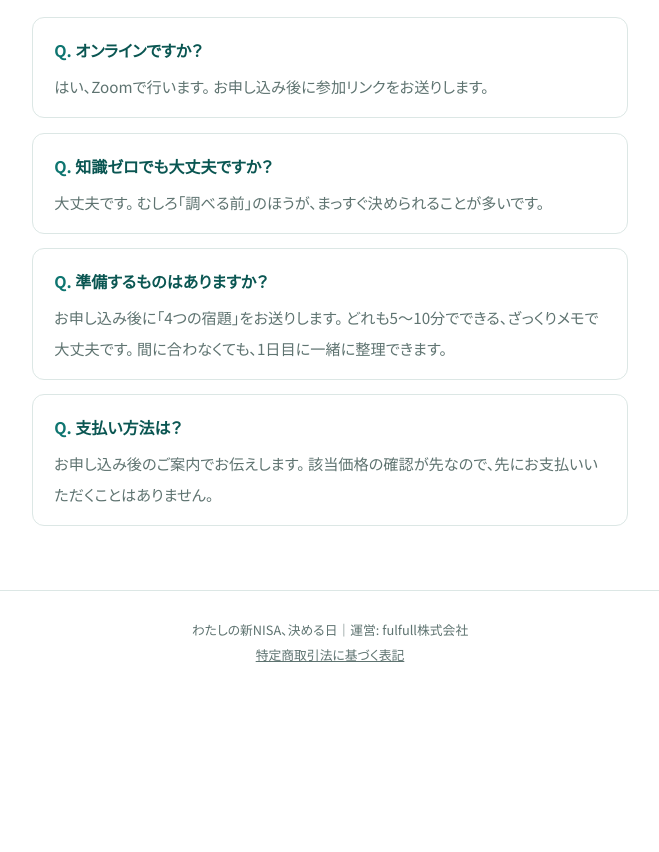
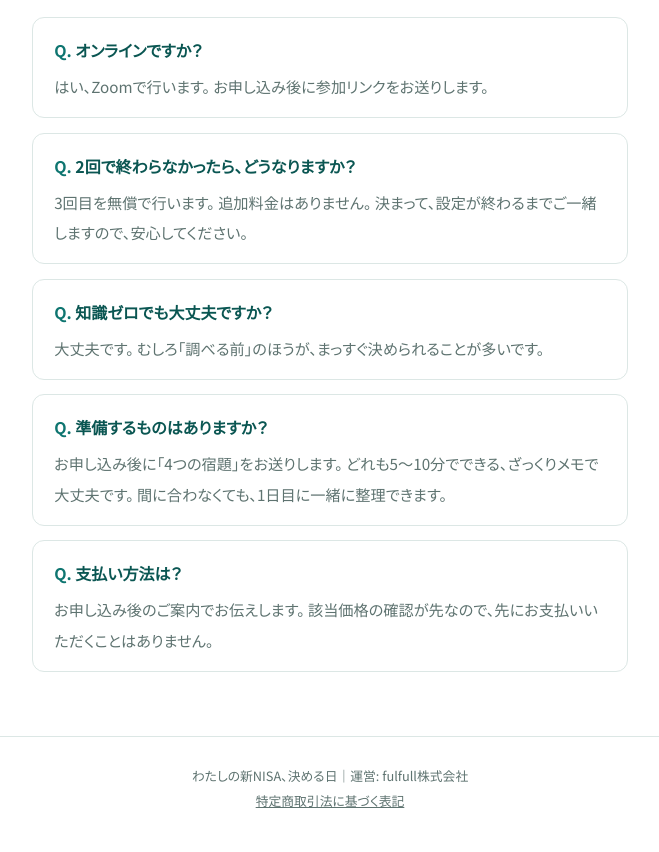
Before and after one commit to mm738966m-boop/nisa-kimeruhi, a plain HTML site: page index.html in a window 1280 px wide. Shown: the part 3680-4532 px from the top of the page, without its empty margins (310-969 px from the left). Before the commit the page ends 4386 px from the top, so only its background shows below. Drawn offline with Linux system fonts and the light colour scheme; a web font is replaced by a local one.

Commit message:
FAQ追加：2回で終わらない場合は3回目を無償で実施
Co-Authored-By: Claude Fable 5 <noreply@anthropic.com>

```diff
--- a/index.html
+++ b/index.html
@@ -190,6 +190,10 @@ Voicy「ふるふるラジオ」で毎日配信中。
     <div class="qa"><p class="q">オンラインですか？</p>
     <p class="a">はい、Zoomで行います。
 お申し込み後に参加リンクをお送りします。</p></div>
+    <div class="qa"><p class="q">2回で終わらなかったら、どうなりますか？</p>
+    <p class="a">3回目を無償で行います。
+追加料金はありません。
+決まって、設定が終わるまでご一緒しますので、安心してください。</p></div>
     <div class="qa"><p class="q">知識ゼロでも大丈夫ですか？</p>
     <p class="a">大丈夫です。
 むしろ「調べる前」のほうが、まっすぐ決められることが多いです。</p></div>
```
